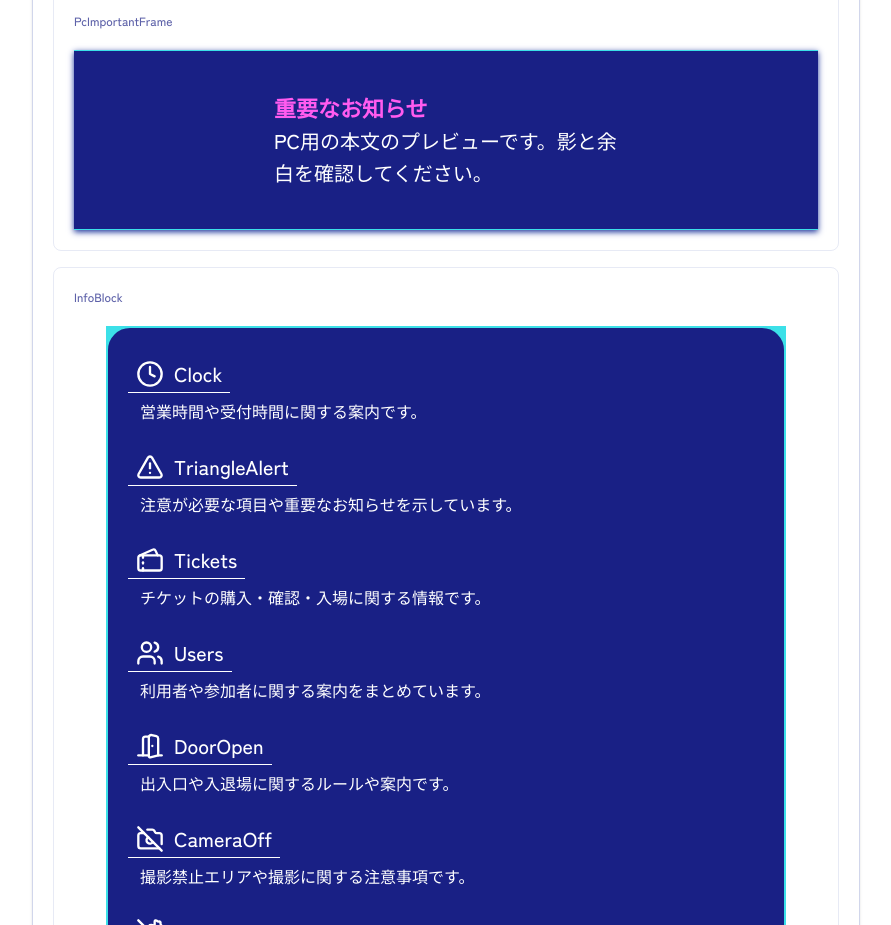
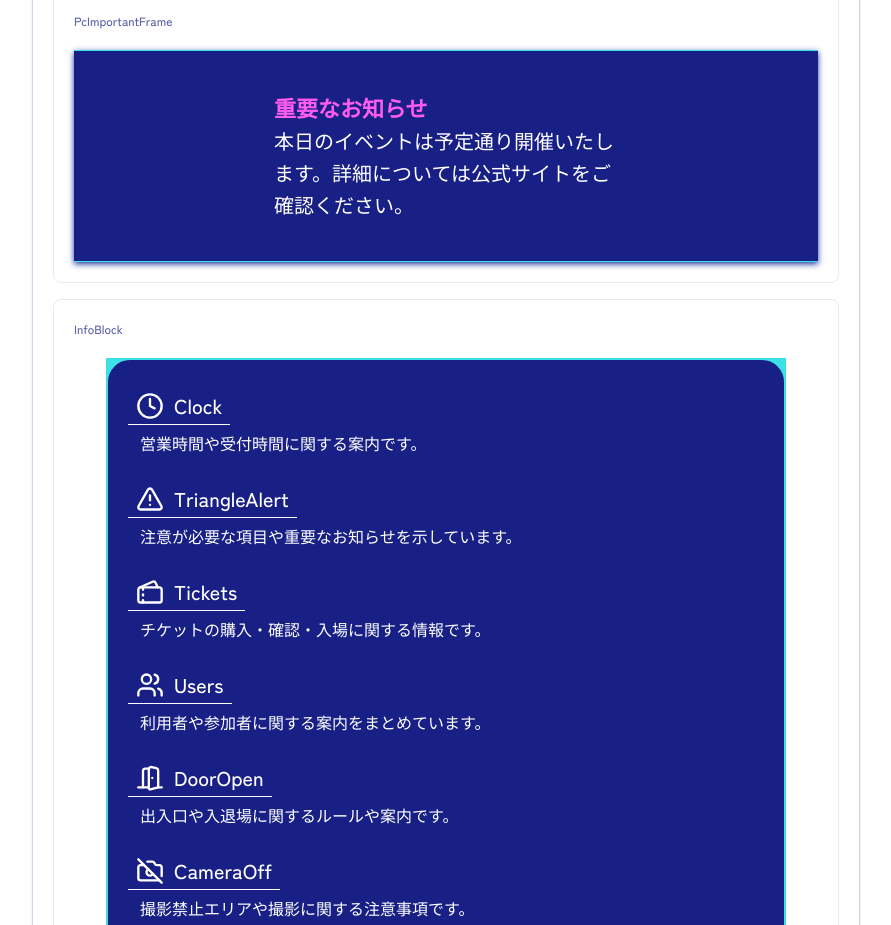
Before and after one commit to NUTFes/45th-homepage, a Next.js app: page /dev/common in a window 1280 px wide. Shown: the part 1360-2285 px from the top of the page, without its empty margins (336-1227 px from the left). Built offline with nearby package versions, Linux system fonts and the light colour scheme; a web font is replaced by a local one; what tailwindcss-react-aria-components would draw is missing.

Commit message:
fix:DevページのPC用重要お知らせフレームの文章の変更

```diff
--- a/src/app/(frontend)/(dev)/dev/common/page.tsx
+++ b/src/app/(frontend)/(dev)/dev/common/page.tsx
@@ -100,7 +100,7 @@ export default function DevCommonComponentsPage() {
 
         <DevPanel title="PcImportantFrame">
           <PcImportantFrame title="重要なお知らせ">
-            PC用の本文のプレビューです。影と余白を確認してください。
+            {sampleImportantNewsBody}
           </PcImportantFrame>
         </DevPanel>
         <DevPanel title="InfoBlock">
```
